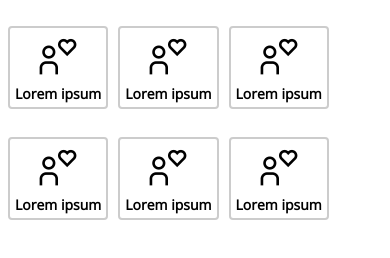
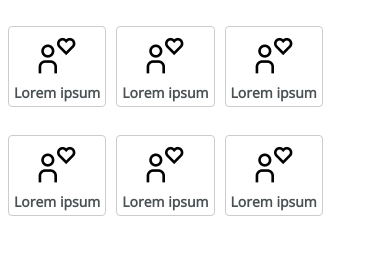
Before and after one commit to Santiagorich/Lu-Consigna, a plain HTML site: page index.html in a window 390 px wide. Drawn offline with nearby package versions, Linux system fonts and the light colour scheme.

Commit message:
Update style.css

```diff
--- a/style.css
+++ b/style.css
@@ -19,10 +19,11 @@
     -ms-flex-direction: row;
     flex-direction: row;
     font-weight: bold;
-    border: 2px solid #cccccc;
+    border: 1px solid #cccccc;
     border-radius: 4px;
     height: 3.75em;
     width: 12.5em;
+    color: #4a5154;
     font-family: 'Open Sans', sans-serif;
     font-size: 0.875em;
     -webkit-box-align: center;
@@ -50,8 +51,9 @@
         -ms-flex-direction: column;
         flex-direction: column;
         font-weight: bold;
-        border: 2px solid #cccccc;
+        border: 1px solid #cccccc;
         border-radius: 4px;
+        color: #4a5154;
         height: 5.625em;
         width: 6.875em;
         font-family: 'Open Sans', sans-serif;
@@ -75,7 +77,7 @@
 
 .container input[type="checkbox"]:checked~.box {
     color: #118bcc;
-    border-color: #118bcc;
+    border: 2px solid #118bcc;
 }
 
 .container input[type="checkbox"]:checked~.box>img {
```
